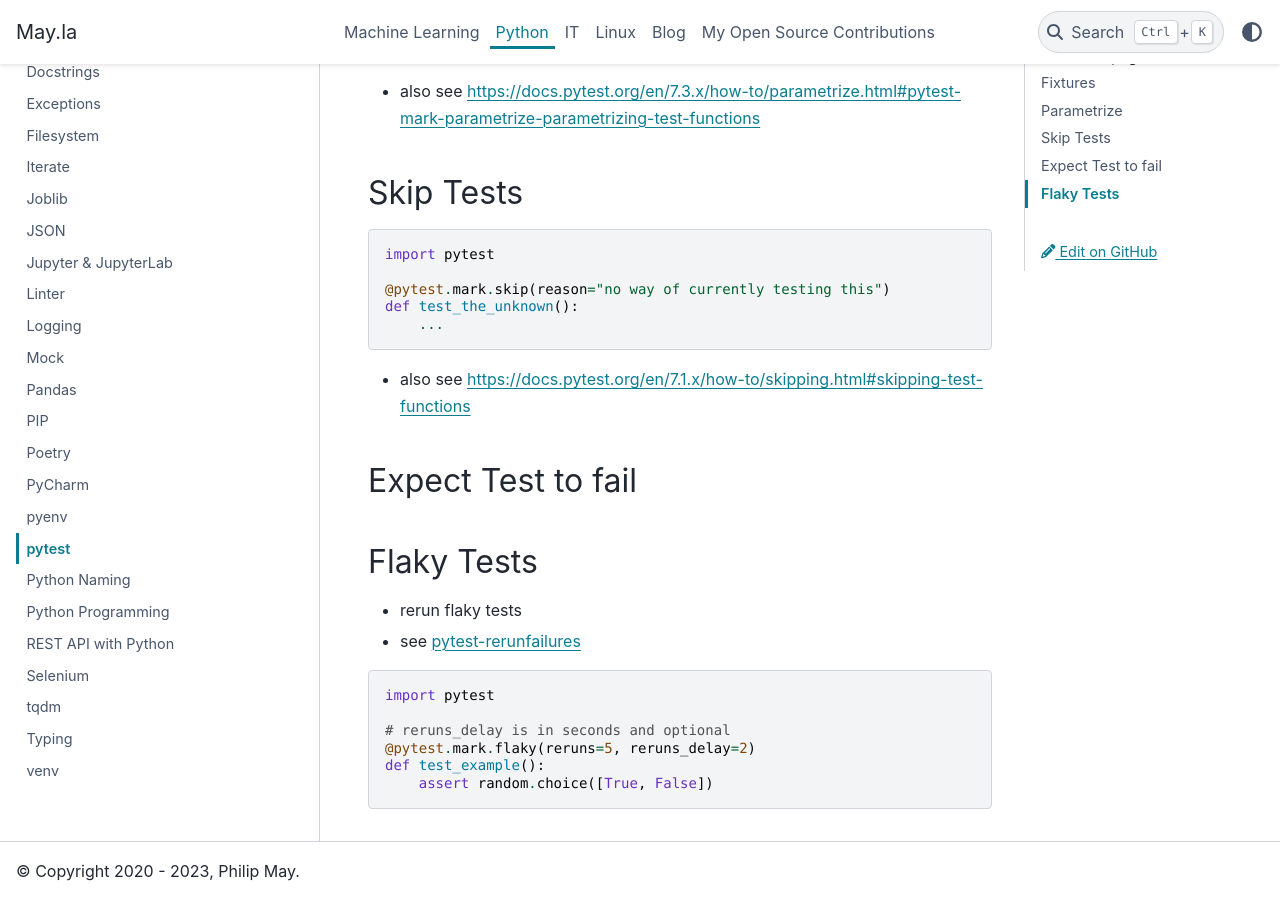
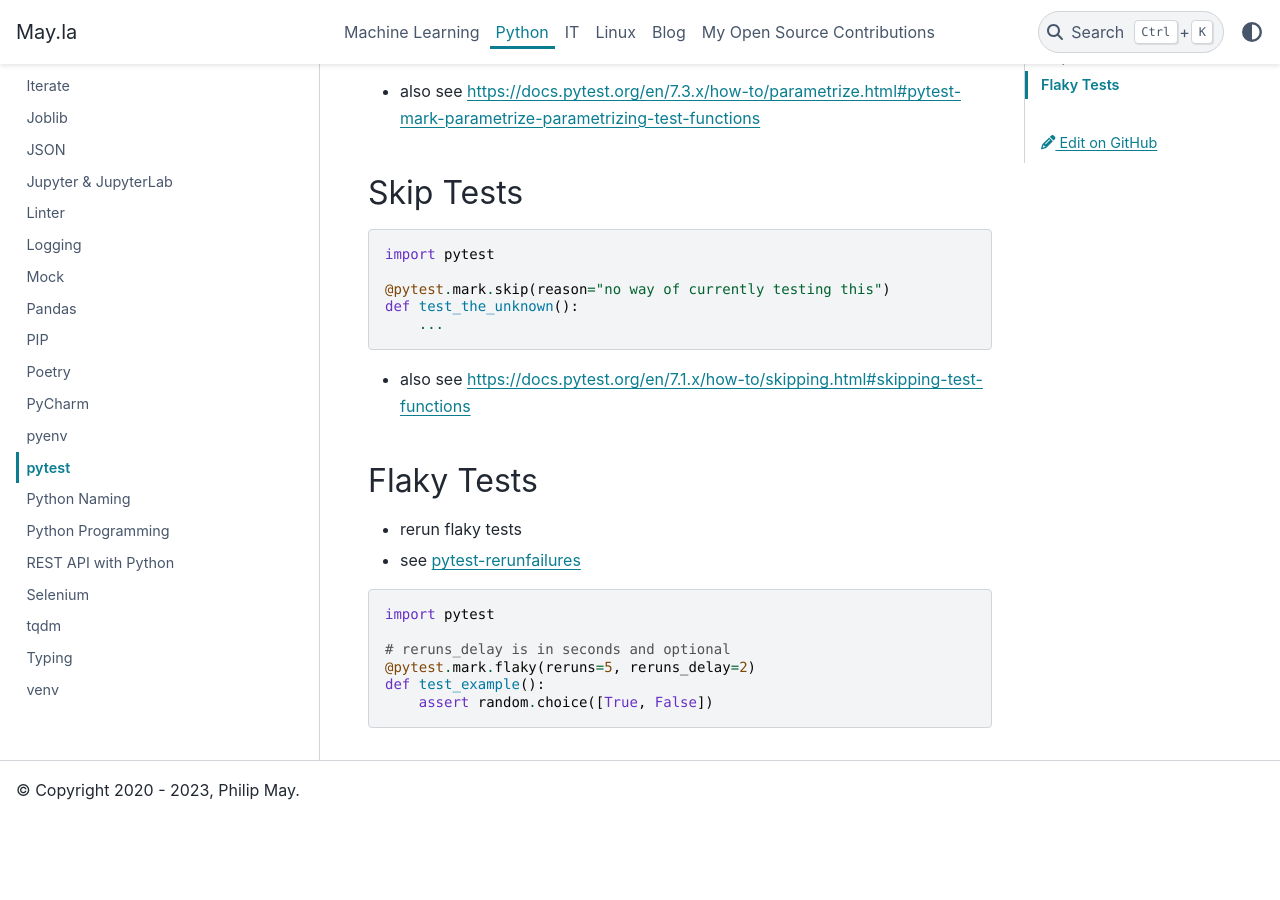
Before and after one commit to PhilipMay/PhilipMay_org, a Sphinx documentation site: the page built from source/python/pytest.md, in a window 1280 px wide and 900 px high, scrolled down 681 px. Built offline with Sphinx 7.4.7 and the PyData theme 0.15.4, drawn with Linux system fonts in a browser that asks for light colours; after the commit the page ends 1501 px from its top, so only the background shows below that.

Commit message:
Remove unnecessary section on expecting test to fail

```diff
--- a/source/python/pytest.md
+++ b/source/python/pytest.md
@@ -40,8 +40,6 @@ def test_the_unknown():
 
 - also see <https://docs.pytest.org/en/7.1.x/how-to/skipping.html#skipping-test-functions>
 
-## Expect Test to fail
-
 ## Flaky Tests
 
 - rerun flaky tests
```
